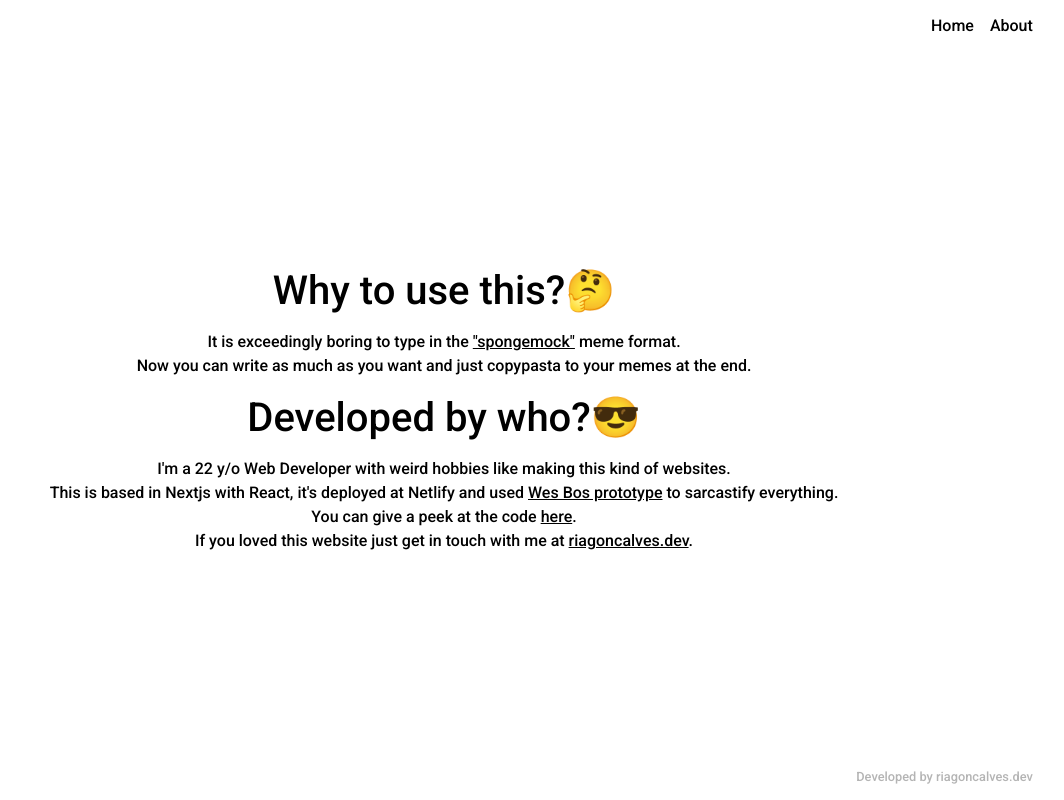
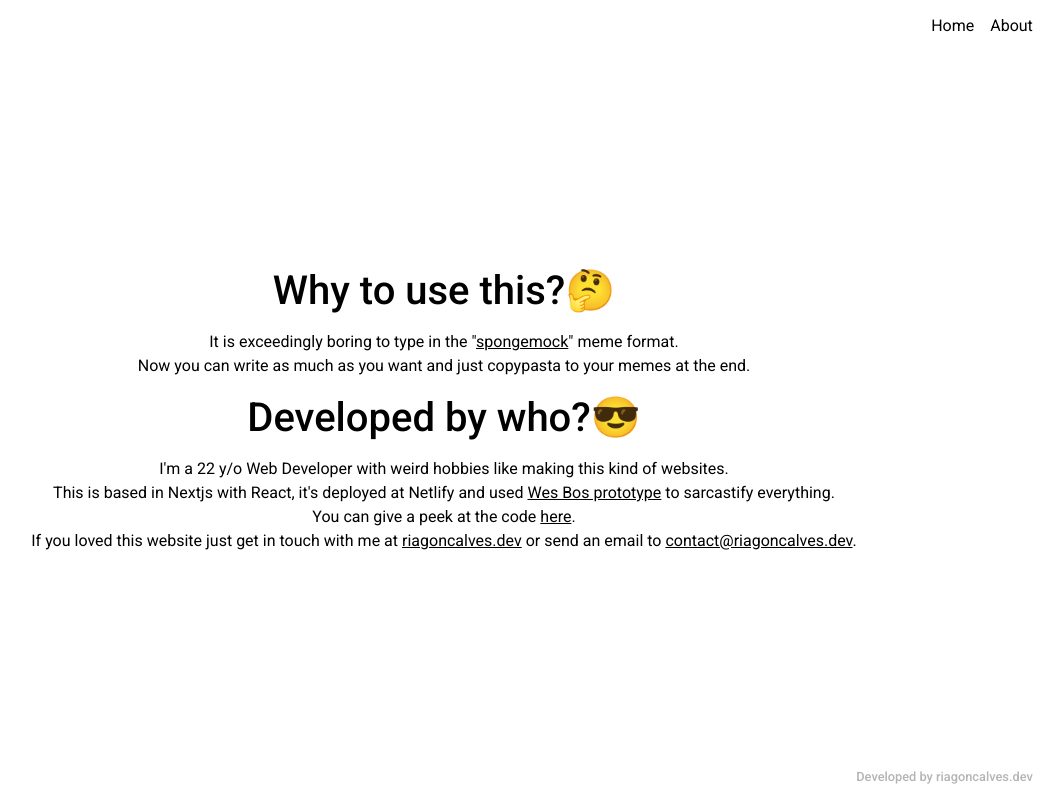
Before and after one commit to riagoncalves/sarcastify, a Next.js app: page /about in a window 1280 px wide. Shown: the whole page, without its empty margins (196-1260 px from the left). Built offline with nearby package versions, Linux system fonts and the light colour scheme.

Commit message:
small adjustments

```diff
--- a/src/assets/sass/base/_page.scss
+++ b/src/assets/sass/base/_page.scss
@@ -108,6 +108,7 @@
 
   p {
     line-height: 1.5;
+    font-weight: 400;
   }
 
   a {
--- a/src/components/footer.js
+++ b/src/components/footer.js
@@ -2,7 +2,7 @@
 
 const Footer = () => (
   <footer>
-    <p>Developed by <Link href="https://riagoncalves.dev/"><a target="_blank">riagoncalves.dev</a></Link></p>
+    <p>Developed by <Link href="https://riagoncalves.dev/"><a rel="noopener" target="_blank">riagoncalves.dev</a></Link></p>
   </footer>
 );
 
--- a/src/components/layout.js
+++ b/src/components/layout.js
@@ -24,7 +24,7 @@
       <title>Sarcastify | Meme Factory</title>
       <meta name="description" content="Turn your text into a sarcastic one."/>
       <meta name="keywords" content="sarcastic,meme, sarcastify" />
-      <link href="https://fonts.googleapis.com/css?family=Roboto:500&display=swap" rel="stylesheet"/>
+      <link href="https://fonts.googleapis.com/css?family=Roboto:400,500&display=swap" rel="stylesheet"/>
     </Head>
     <div className="container">
       {props.children}
--- a/src/pages/about.js
+++ b/src/pages/about.js
@@ -13,15 +13,15 @@
       <div className="about">
         <div>
           <h3>Why to use this?🤔</h3>
-          <p>It is exceedingly boring to type in the <a href="https://knowyourmeme.com/memes/mocking-spongebob" target="_blank">"spongemock"</a> meme format.</p>
+          <p>It is exceedingly boring to type in the "<a href="https://knowyourmeme.com/memes/mocking-spongebob" target="_blank" rel="noopener">spongemock</a>" meme format.</p>
           <p>Now you can write as much as you want and just copypasta to your memes at the end.</p>
         </div>
         <div>
           <h3>Developed by who?😎</h3>
           <p>I'm a {age()} y/o Web Developer with weird hobbies like making this kind of websites.</p>
-          <p>This is based in Nextjs with React, it's deployed at Netlify and used <Link href="https://gist.github.com/wesbos/1bb53baf84f6f58080548867290ac2b5"><a target="_blank">Wes Bos prototype</a></Link> to sarcastify everything.</p>
-          <p>You can give a peek at the code <Link href="https://github.com/riagoncalves/sarcastic"><a target="_blank">here</a></Link>.</p>
-          <p>If you loved this website just get in touch with me at <Link href="https://riagoncalves.dev/"><a target="_blank">riagoncalves.dev</a></Link>.</p>
+          <p>This is based in Nextjs with React, it's deployed at Netlify and used <Link href="https://gist.github.com/wesbos/1bb53baf84f6f58080548867290ac2b5"><a rel="noopener" target="_blank">Wes Bos prototype</a></Link> to sarcastify everything.</p>
+          <p>You can give a peek at the code <Link href="https://github.com/riagoncalves/sarcastic"><a rel="noopener" target="_blank">here</a></Link>.</p>
+          <p>If you loved this website just get in touch with me at <Link href="https://riagoncalves.dev/"><a rel="noopener" target="_blank">riagoncalves.dev</a></Link> or send an email to <Link href="mailto:contact@riagoncalves.dev"><a>contact@riagoncalves.dev</a></Link>.</p>
         </div>
       </div>
     </Layout>
```
